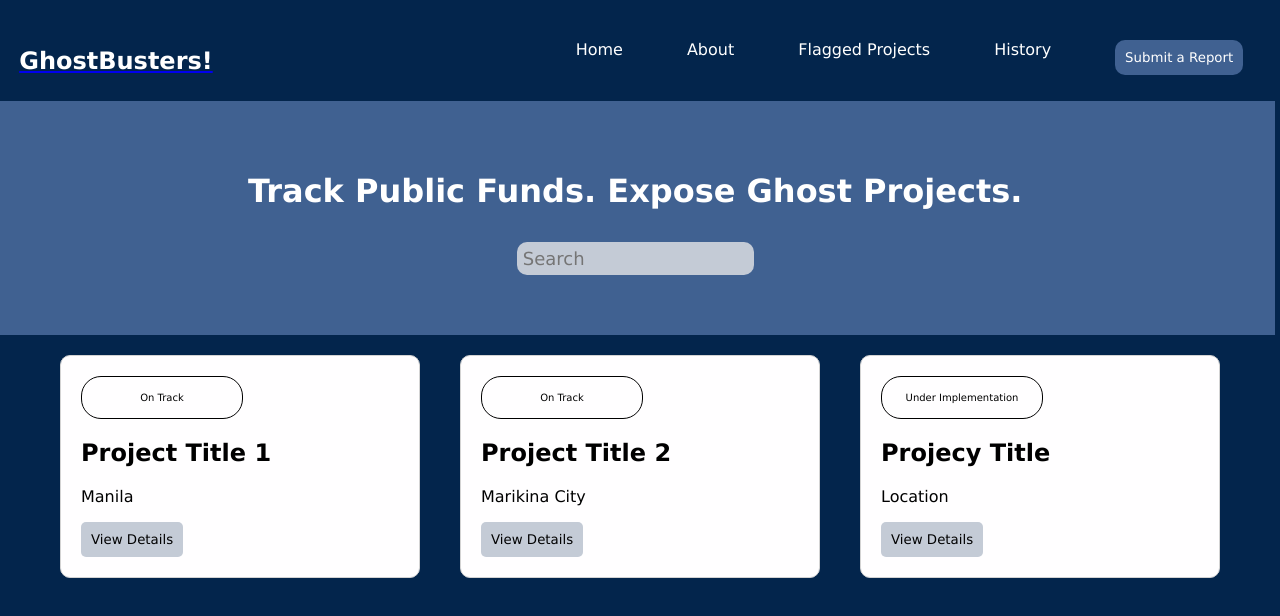
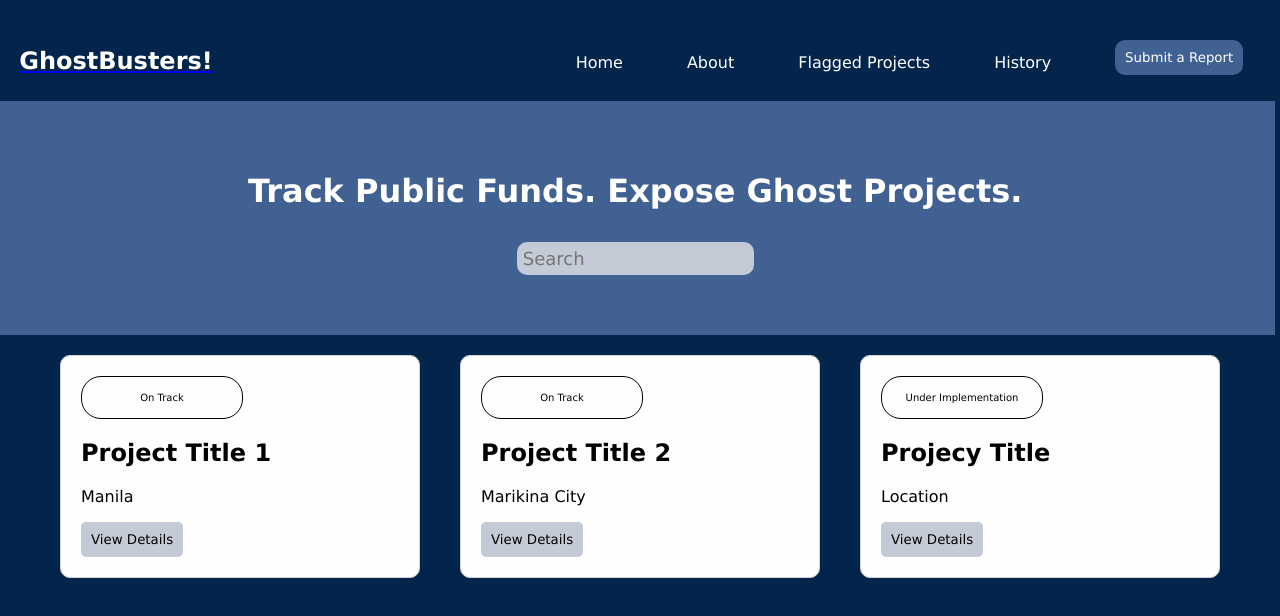
Before and after one commit to Andrie67/ghostbusters-official-official, a React (Vite) app: page /guest in a window 1280 px wide. Shown: the top 616 px of the page. Built offline with nearby package versions, Linux system fonts and the light colour scheme.

Commit message:
nabago ko na ung color ng underline :>>

```diff
--- a/src/components/Navbar/Navbar.css
+++ b/src/components/Navbar/Navbar.css
@@ -11,6 +11,9 @@ nav{
     margin-top: 0;
     padding-top: 0;
 }
+.navbar-brand{
+    text-decoration: none;
+}
 nav h2{
     color: white;
     font-size: 1.5rem;
@@ -22,6 +25,8 @@ nav h2{
 nav ul{
     display: flex;
     margin-top: 0;
+    padding: 0;
+    align-items: center;
 }
 nav ul li{
     list-style: none;
```
